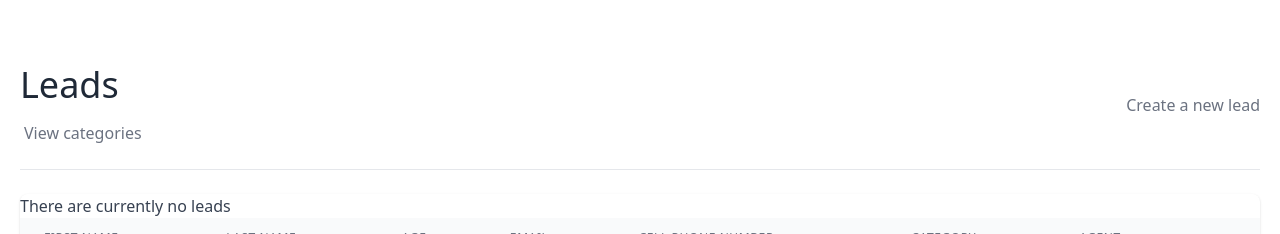
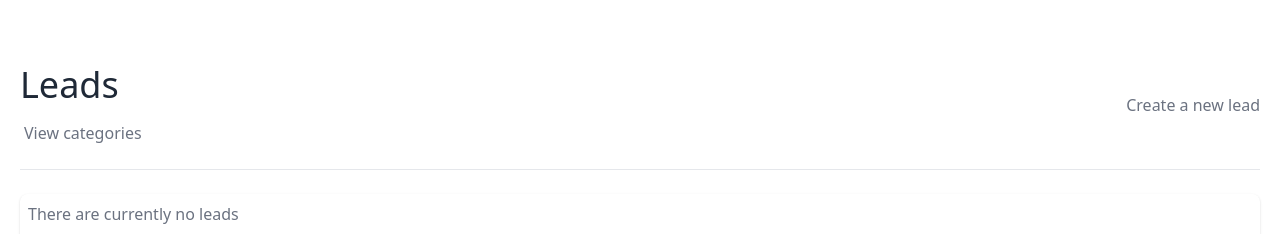
Before and after one commit to kayahankaya/djcrm, a Django app: page /leads/ in a window 1280 px wide. Shown: the part 135-369 px from the top of the page. Run offline with Django 4.2, Linux system fonts and the light colour scheme; the visitor is signed in with stand-in values (Sample User, id 1); data that the repository does not hold is empty; some libraries are stand-ins or nearby versions.

Commit message:
add class for p

```diff
--- a/leads/templates/leads/lead_list.html
+++ b/leads/templates/leads/lead_list.html
@@ -101,7 +101,7 @@
                             </tr>
 
                         {% empty %}
-                        <p>There are currently no leads</p>
+                        <p class="p-2 text-gray-500">There are currently no leads</p>
                         {% endfor %}
                     </tbody>
                 </table>
```
